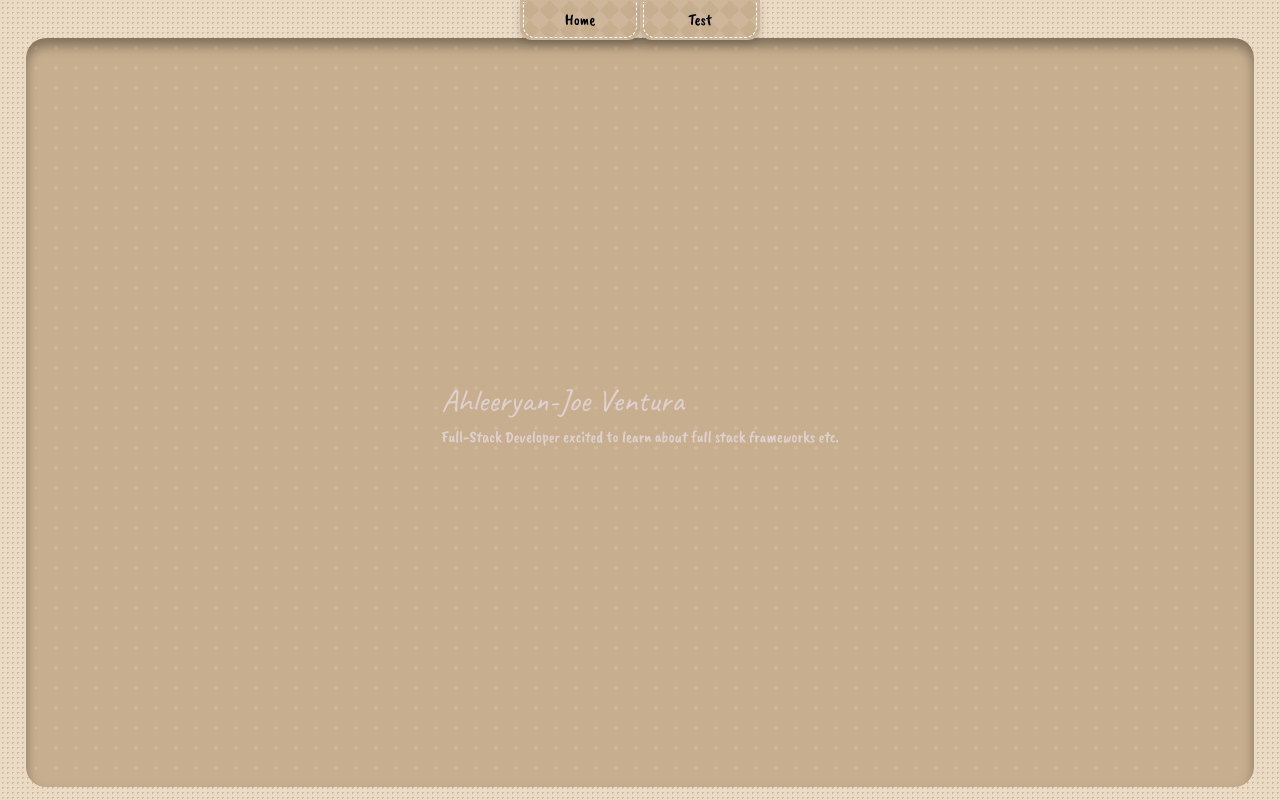
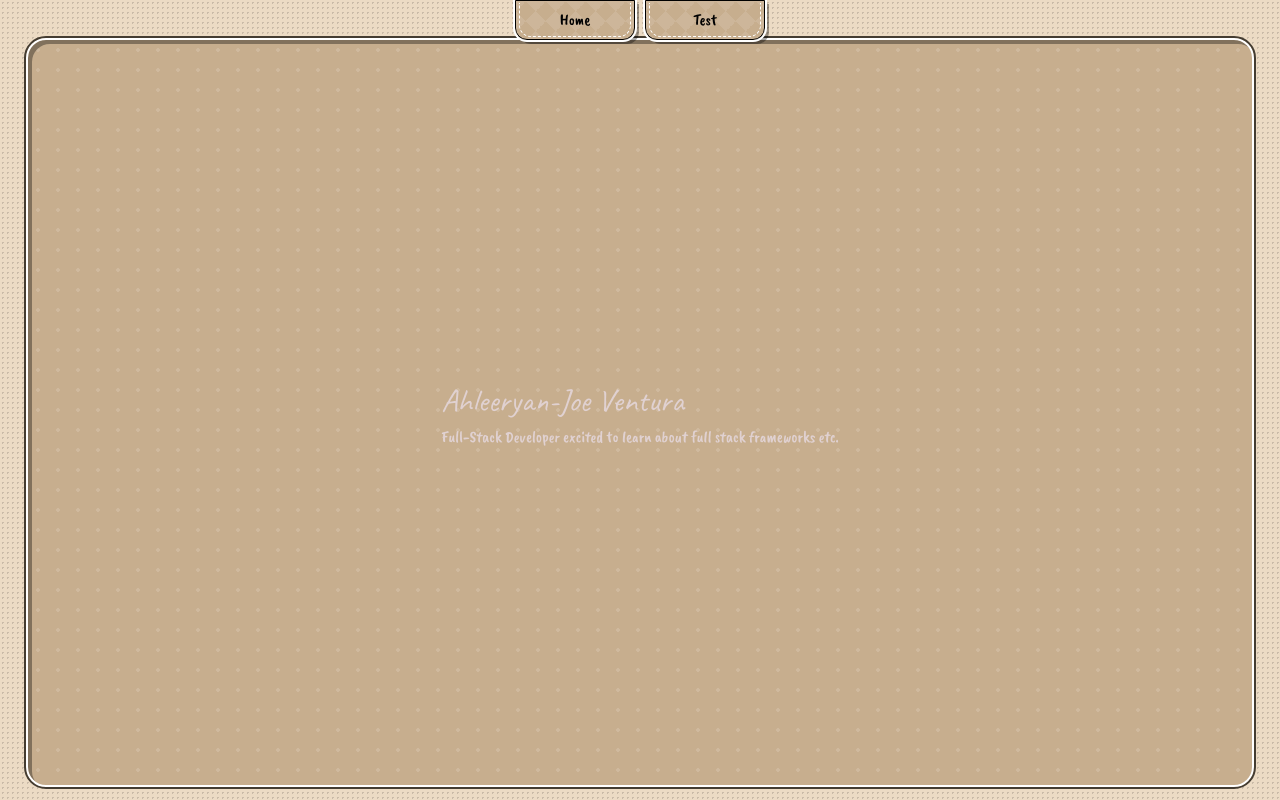
Before and after one commit to Number-68/Paper-Trails, a Next.js app: page / in a window 1280 px wide. Built offline with nearby package versions, Linux system fonts and the light colour scheme; a web font is replaced by a local one.

Commit message:
modified styles

```diff
--- a/app/components/navigation/pullNav.tsx
+++ b/app/components/navigation/pullNav.tsx
@@ -9,8 +9,8 @@ export default function pullNav() {
     // to a theatre...
     return (
         <nav className="paper-nav">
-            <PullTab label="Home" route="/" />
-            <PullTab label="Test" route="/testDirection" />
+            <PullTab label="Home" route="/" color="#c7ae8e"/>
+            <PullTab label="Test" route="/testDirection" color="#c7ae8e"/>
 
         </nav>
 
--- a/app/components/navigation/pullTab.tsx
+++ b/app/components/navigation/pullTab.tsx
@@ -9,6 +9,7 @@ type PullTabProps = {
     label: string;
     route: string;
     threshold?: number;
+    color: string;
 };
 
 // todo: threshold is currently fixed. I want to make it dynamic to at least like... 30% of the page for different resolution sizes.
@@ -16,7 +17,7 @@ type PullTabProps = {
 // but then again, find other possibilities. ez pz
 
 
-export default function PullTab ( {label, route, threshold = 400}: PullTabProps) {
+export default function PullTab ( {label, route, threshold = 400, color}: PullTabProps) {
     const router = useRouter();
 
     //spring value for vertical movement
@@ -42,15 +43,17 @@ export default function PullTab ( {label, route, threshold = 400}: PullTabProps)
 
     // todo: add some sort of loading screen? or something to show that loading is being done. looks flat right now.
     // Snap back if not enough pull
+    // how it sohuld work?
+    // cover entire screen > wait for complete loading > animation pull back up.
     api.start({ y: 0 });
   });
 
     return (
-
         <animated.div
-            className="tab-design"
+            className="tab-design paper-outline"
             {...bind()}
             style={{
+
                 transform: y.to((v) => `translateY(${v}px)`),
                 touchAction: "none",
                 width: 120,
@@ -60,7 +63,6 @@ export default function PullTab ( {label, route, threshold = 400}: PullTabProps)
                 alignItems: "center",
                 justifyContent: "center",
                 cursor: "grab",
-                boxShadow: "0 4px 8px rgba(0,0,0,0.15)",
                 userSelect: "none",
             }}
         >
@@ -70,5 +72,7 @@ export default function PullTab ( {label, route, threshold = 400}: PullTabProps)
           </div>
 
         </animated.div>
+
+
     )
 }
--- a/app/globals.css
+++ b/app/globals.css
@@ -93,6 +93,8 @@ p {
 .inner-frame {
   border-radius: 40px;
 
+  padding: 10px;
+
   height: 100%;
   background: #c7ae8e;
   overflow-y: auto;
@@ -109,12 +111,13 @@ p {
 
   /* illusion shadow! inner-frame is not behind the paper frame!!!! */
   box-shadow:
-    inset 0 8px 12px rgba(0, 0, 0, 0.353);
+    inset 4px 4px 0px rgba(0, 0, 0, 0.353);
 
 
   /* sticker like look? */
-  /*border: 2px solid #f3d6d6;
-  outline: 2px solid #443c31; */
+  border: 2px solid #ffffff;
+  outline: 2px solid #443c31;
+
 
 
 
@@ -132,8 +135,9 @@ p {
   position: absolute;
   display: flex;
   color: #000000;
-  display: flex;
   justify-content: center;
+  gap: 10px;
+
 
 
 }
@@ -155,6 +159,7 @@ p {
     linear-gradient(-45deg, transparent 75%, rgba(255,255,255,0.1) 75%);
   background-size: 20px 20px;
   background-color: #c7ae8e;
+  box-shadow: 4px 4px 0px rgba(0, 0, 0, 0.353);
 
 }
 
```
